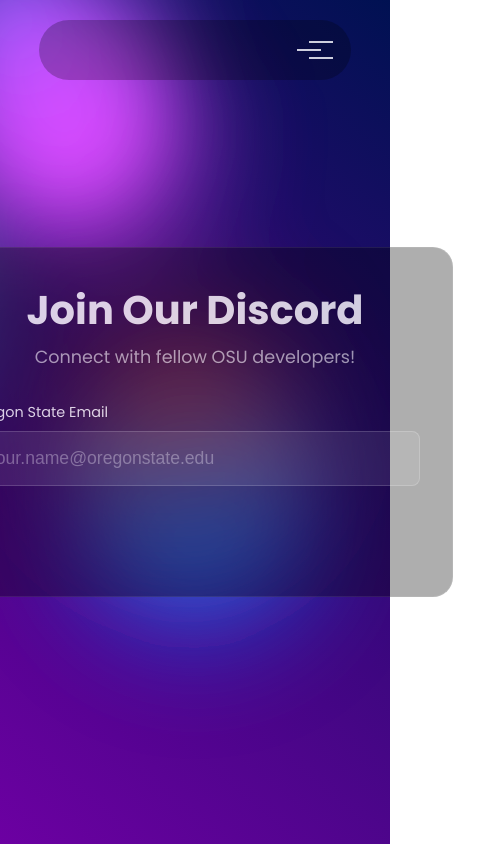
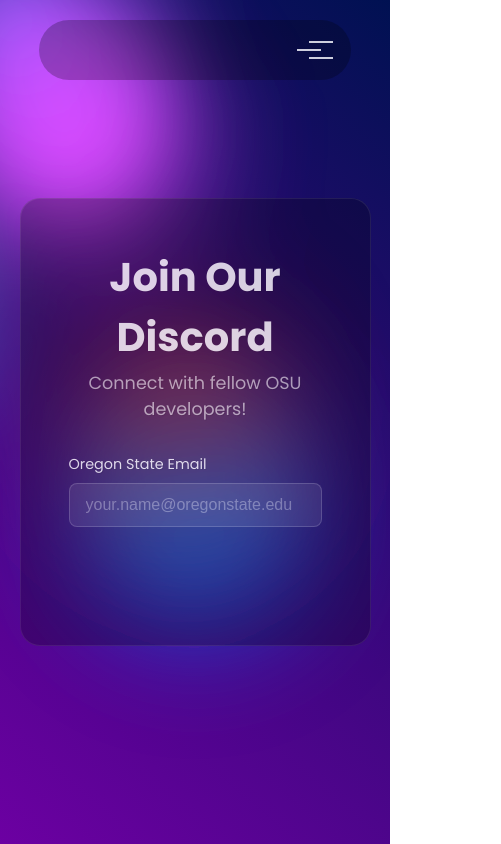
Before and after one commit to maikopruett/osudev-club, a React (Vite) app: page /join-us in a window 390 px wide. Shown: the whole page, 501 px wide, since content can reach past the window. Built offline with nearby package versions, Linux system fonts and the light colour scheme; a web font is replaced by a local one.

Commit message:
Update Joinus.css

```diff
--- a/src/components/Pages/Joinus/Joinus.css
+++ b/src/components/Pages/Joinus/Joinus.css
@@ -142,58 +142,15 @@
 /* Mobile styles */
 @media (max-width: 768px) {
     .joinus-container {
-        padding: 0;
-        margin: 0;
+        width: 100dvw;
+        height: 100dvh;
     }
 
     .joinus-card {
-        margin: 0;
-        height: calc(100vh - 80px);
-        max-width: none;
-        width: 100%;
-        border-radius: 0;
-        display: flex;
-        align-items: center;
-        background: transparent;
-        backdrop-filter: none;
-        border: none;
+        width: 90dvw;
     }
 
-    .joinus-mobile-bg {
-        display: block;
-        position: fixed;
-        top: 0;
-        left: 0;
+    .joinus-form {
         width: 100%;
-        height: 100%;
-        z-index: -1;
-    }
-
-    .joinus-content {
-        padding: 2rem;
-        width: 100%;
-        max-width: none;
-        background: rgba(0, 0, 0, 0.4);
-        backdrop-filter: blur(10px);
-        border-radius: 20px;
-        border: 1px solid rgba(255, 255, 255, 0.1);
-    }
-
-    .joinus-title {
-        font-size: 2.5rem;
-    }
-
-    .joinus-subtitle {
-        font-size: 1.1rem;
-    }
-
-    .joinus-input {
-        padding: 1rem;
-        font-size: 1.1rem;
-    }
-
-    .joinus-discord-button {
-        padding: 1rem;
-        font-size: 1.2rem;
     }
 }
```
